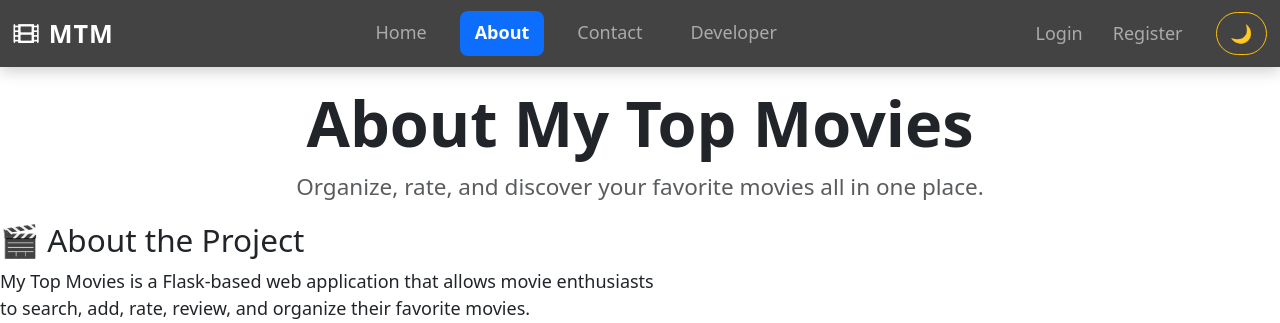
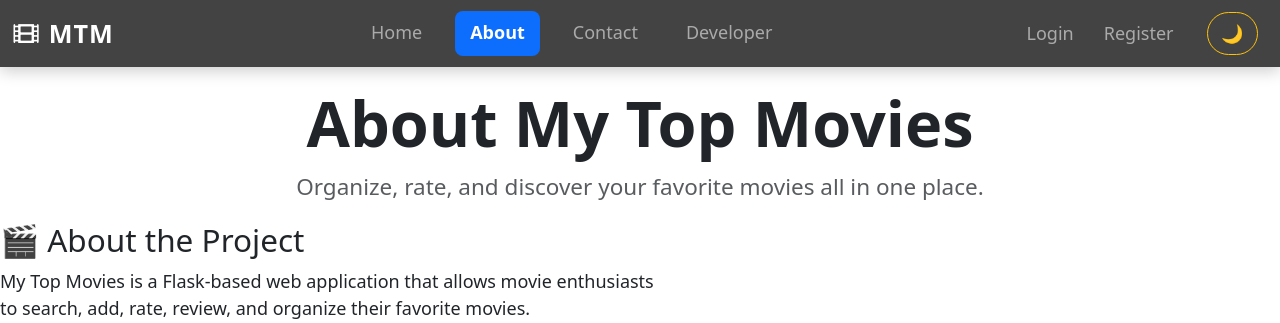
Before and after one commit to UmairAnsari17/My-top-movies, a Flask app: page /about in a window 1280 px wide. Shown: the top 323 px of the page. Run offline with Flask 3, Linux system fonts and the light colour scheme; some libraries are stand-ins or nearby versions.

Commit message:
fix: theme button

```diff
--- a/templates/base.html
+++ b/templates/base.html
@@ -104,7 +104,7 @@
       {% endif %}
 
         <!-- Theme toggle INSIDE collapse -->
-          <li class="nav-item ms-lg-3 mt-2 mt-lg-0">
+          <li class="nav-item ms-lg-3 ms-4 me-2">
             <button id="themeToggle" class="btn btn-outline-warning rounded-pill">
               🌙
             </button>
```
